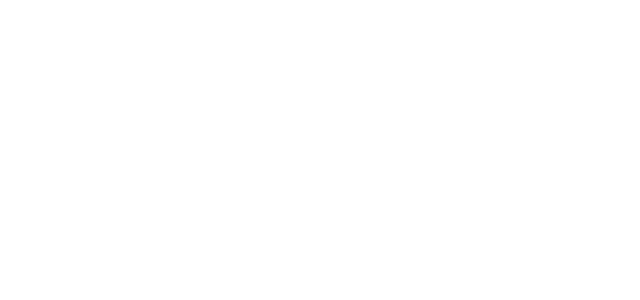
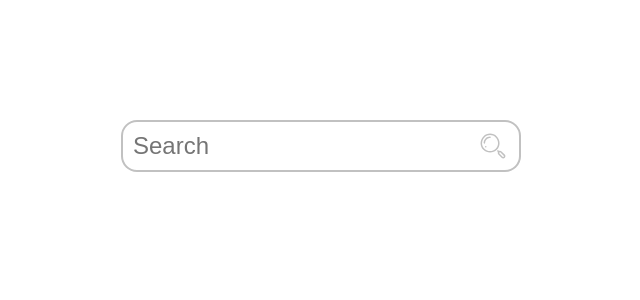
Before and after one commit to kashtan1231/jsdelivr-interface, a Vue app: page / in a window 1280 px wide. Shown: the top 300 px of the page, without its empty margins (319-959 px from the left). Built offline with nearby package versions, Linux system fonts and the light colour scheme.

Commit message:
in process

```diff
--- a/src/views/HomeView.vue
+++ b/src/views/HomeView.vue
@@ -4,12 +4,15 @@
 
     <!-- <p class="home-view__description">Type your package here</p> -->
 
-    <!-- <BaseInput class="home-view__search" /> -->
+    <BaseInput v-model="search" placeholder="Search" class="home-view__search" />
   </div>
 </template>
 
 <script setup lang="ts">
   import BaseInput from '@/components/BaseInput.vue'
+  import { ref } from 'vue'
+
+  const search = ref('')
 </script>
 
 <style lang="scss" scoped>
```
